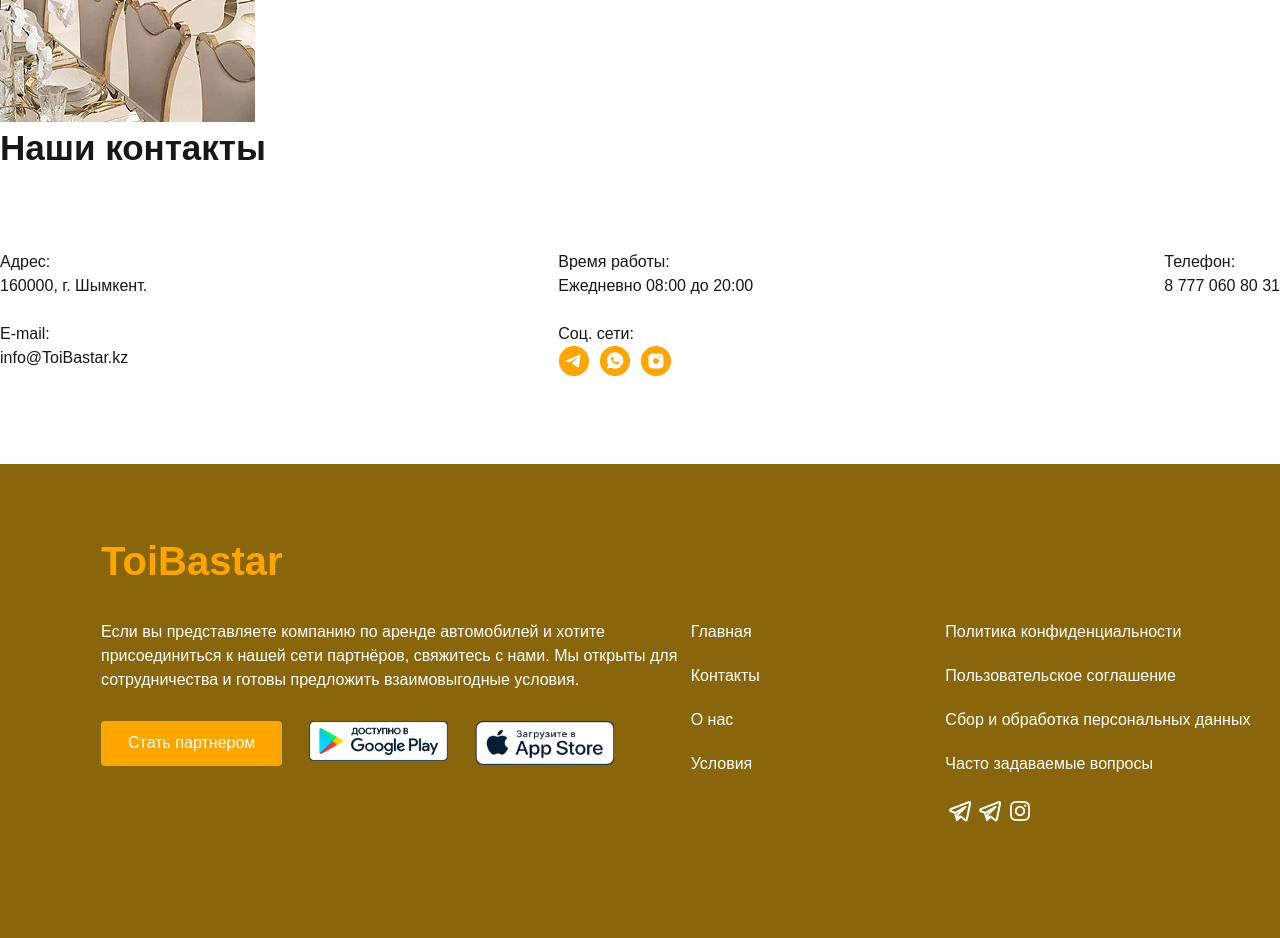
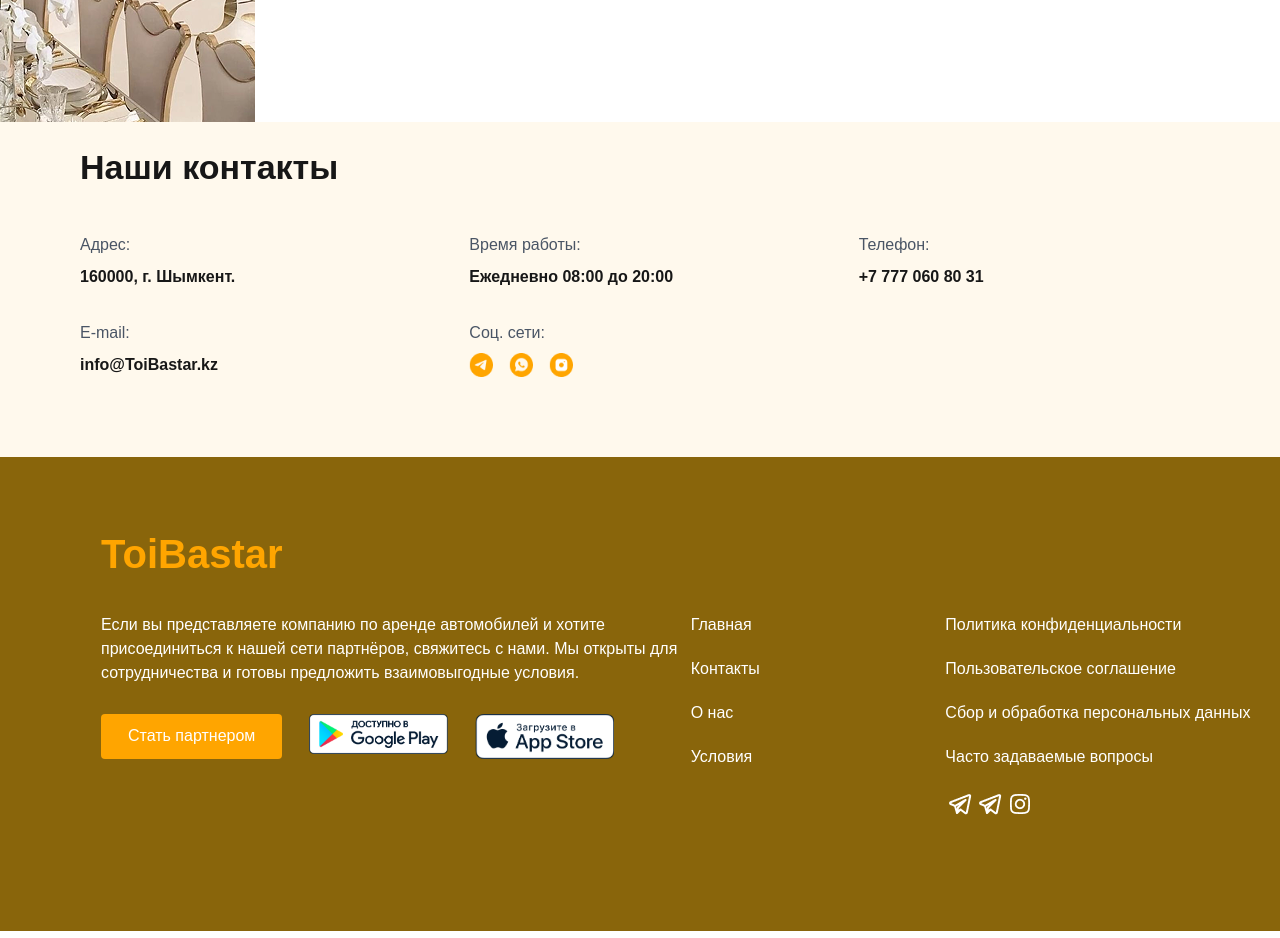
Before and after one commit to bibaris-umirzakov/toi-bastar, a Next.js app: page / in a window 1280 px wide. Shown: the part 3460-4398 px from the top of the page. Built offline with nearby package versions, Linux system fonts and the light colour scheme.

Commit message:
contacts added

```diff
--- a/components/Contact.js
+++ b/components/Contact.js
@@ -1,43 +1,42 @@
+"use client";
 import Link from "next/link";
 
 export default function Contact() {
-    return (
-    <div className="Contacrs">
-        <section className="contact">
-            <div className="contact_title mb-[75px] text-[35px] font-bold max-sm:text-center">Наши контакты</div>
-            <div className="contact_wrap flex direction-row justify-between max-sm:flex-col">
-                <div className="contact_item">
-                    <div className="contact_item_address">
-                        <h3>Адрес:</h3>
-                        <p>160000, г. Шымкент.</p>
-                    </div><br/>
-                    <div className="contact_item_email">
-                        <h3>E-mail:</h3>
-                        <p>info@ToiBastar.kz</p>
-                    </div>
-                </div>
-                <div className="contact_item max-sm:mt-[50px]">
-                    <div className="contact_item_time">
-                        <h3>Время работы:</h3>
-                        <p>Ежедневно 08:00 до 20:00</p>
-                    </div><br/>
-                    <div className="contact_item_social  max-sm:mt-[50px]">
-                        <h3>Соц. сети:</h3>
-                        <div className="contact_item_socials_icons flex direction-row justify-start max-sm:justify-start">
-                            <a href="" className="max-sm:mr-[10px] mr-[10px]"><img src="telegram.png" alt=""/></a>
-                            <a href="" className="max-sm:mr-[10px] mr-[10px]"><img src="whatsapp.png" alt=""/></a>
-                            <a href=""><img src="instagram.png" alt=""/></a>
-                        </div>
+  return (
+    <div className="bg-[#FFF9ED] md:px-20 px-5 pt-5 pb-20">
+        <h1 className="text-[34px] font-bold mb-10">Наши контакты</h1>
 
-                    </div>
+        <div className="grid md:grid-cols-3 gap-y-8 gap-x-12">
 
-                </div>
-                <div className="contact_item max-sm:mt-[50px]">
-                    <h3>Телефон:</h3>
-                    <p>8 777 060 80 31</p>
+            <div className="flex flex-col gap-2 order-1">
+                <h3 className="text-gray-600 font-medium">Адрес:</h3>
+                <p className="font-semibold">160000, г. Шымкент.</p>
+            </div>
+
+            <div className="flex flex-col gap-2 order-2">
+                <h3 className="text-gray-600 font-medium">Время работы:</h3>
+                <p className="font-semibold">Ежедневно 08:00 до 20:00</p>
+            </div>
+
+            <div className="flex flex-col gap-2 order-3">
+                <h3 className="text-gray-600 font-medium">Телефон:</h3>
+                <p className="font-semibold">+7 777 060 80 31</p>
+            </div>
+
+            <div className="flex flex-col gap-2 order-5 md:order-4">
+                <h3 className="text-gray-600 font-medium">E-mail:</h3>
+                <p className="font-semibold">info@ToiBastar.kz</p>
+            </div>
+
+            <div className="flex flex-col gap-2 order-6 md:order-5">
+                <h3 className="text-gray-600 font-medium">Соц. сети:</h3>
+                <div className="flex gap-4">
+                    <Link href="#"><img src="/telegram.png" alt="Telegram" className="w-6 h-6" /></Link>
+                    <Link href="#"><img src="/whatsapp.png" alt="WhatsApp" className="w-6 h-6" /></Link>
+                    <Link href="#"><img src="/instagram.png" alt="Instagram" className="w-6 h-6" /></Link>
                 </div>
             </div>
-        </section>
+        </div>
     </div>
-    )
+  );
 }
--- a/components/Footer.js
+++ b/components/Footer.js
@@ -1,7 +1,7 @@
 export default function Footer() {
     return(
         <div className="Footer bg-[#89650B]     ">
-            <section className="footer w-full  overflow-hidden mt-[88px] pl-[101px] pb-[112px] max-sm:pl-[30px]">
+            <section className="footer w-full  overflow-hidden pl-[101px] pb-[112px] max-sm:pl-[30px]">
                 <div className="footer_title pt-[67px] text-[40px] font-bold text-[#FFA500]" >ToiBastar</div>
                 <div className="footer_wrap flex direction-row items-baseline max-sm:flex max-sm:flex-col">
                     <div className="footer_wrap_item flex-[1_1_535px] max-sm:flex-[1_1_259px]">
```
